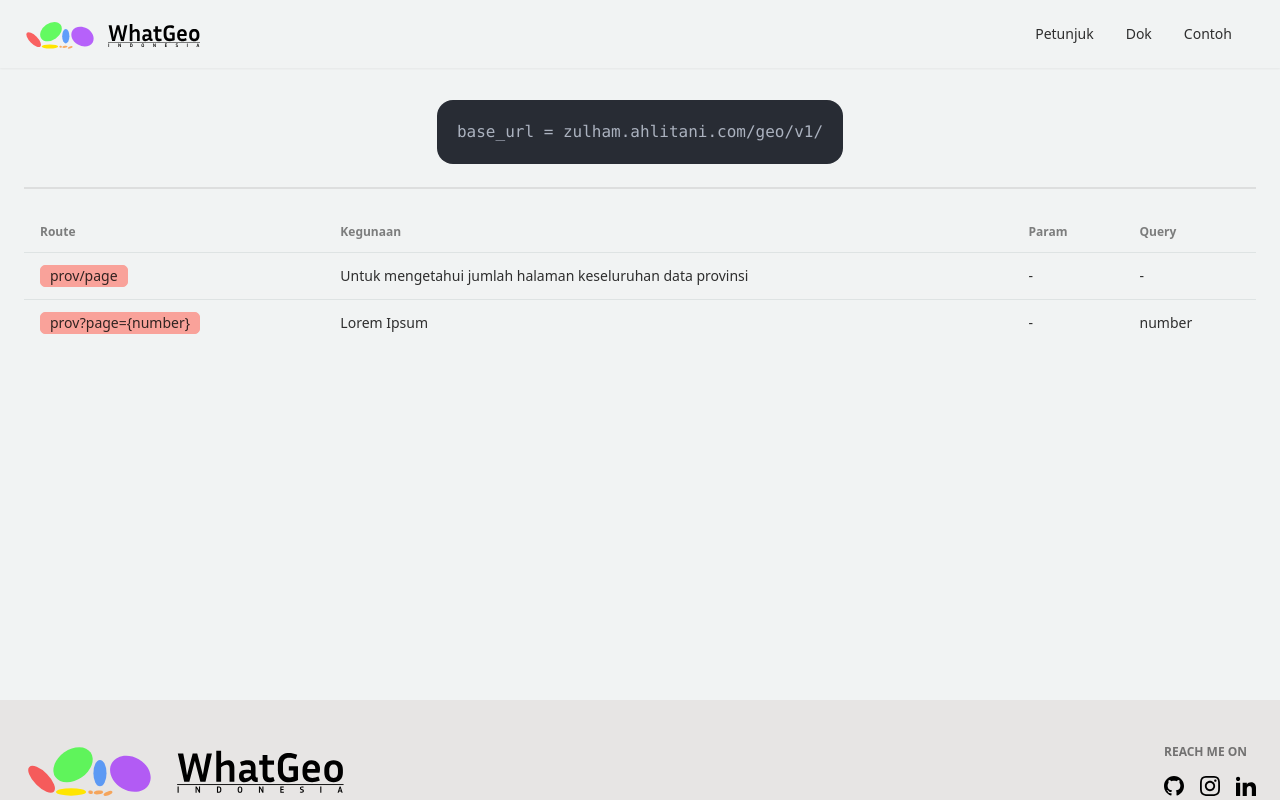
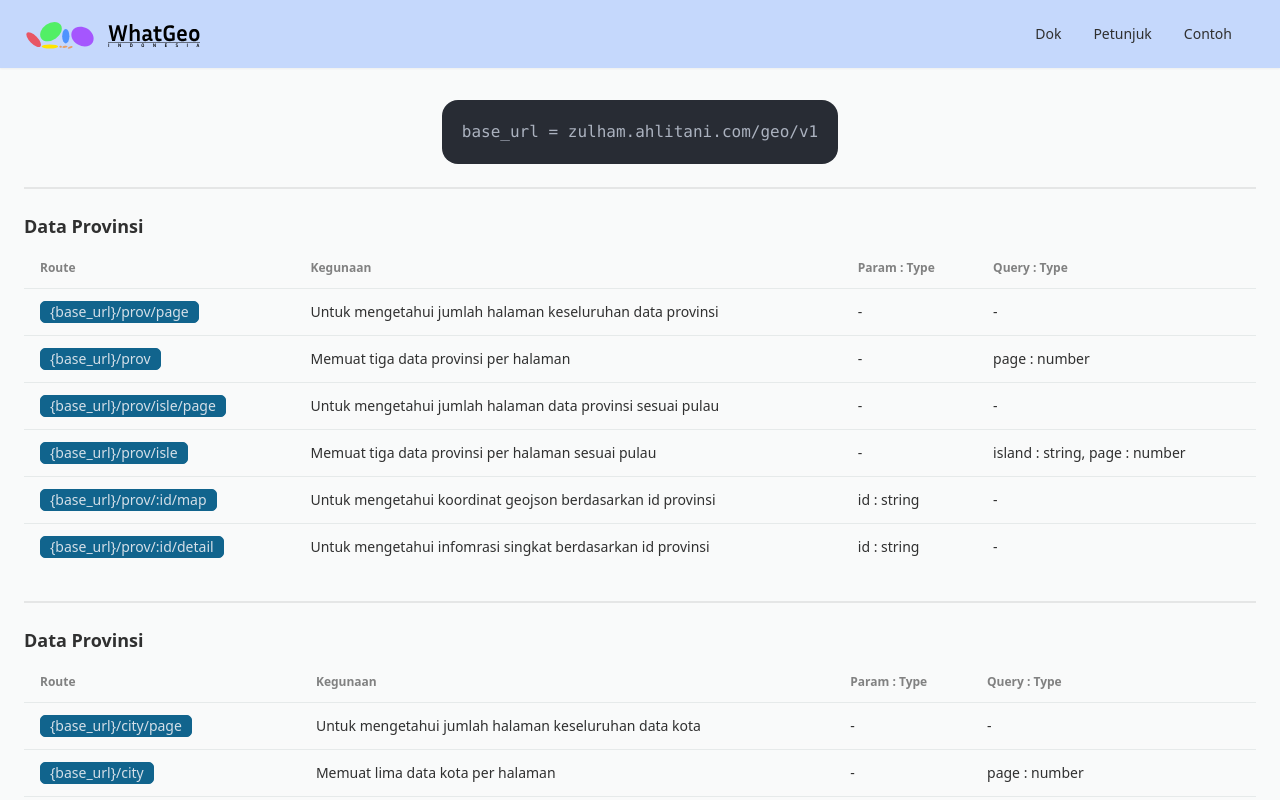
Before and after one commit to Z4nR/WhatGeo, a React (Vite) app in the folder client/: page /doc in a window 1280 px wide. Shown: the top 800 px of the page. Built offline with nearby package versions, Linux system fonts and the light colour scheme.

Commit message:
docs updt done

```diff
--- a/client/src/components/Footer.jsx
+++ b/client/src/components/Footer.jsx
@@ -3,20 +3,20 @@ import desktopLogo from "../assets/logo/desktop-logo.svg";
 
 export default function Footer() {
   return (
-    <footer className="w-full flex justify-center bg-stone-200">
+    <footer className="w-full flex justify-center bg-primary">
       <div className="footer xs:justify-between xs:grid-flow-col max-w-7xl py-10 px-6 text-neutral-content">
         <aside>
           <img className="w-50 md:w-80" src={desktopLogo} alt="website-logo" />
         </aside>
         <nav>
-          <header className="footer-title text-xs text-black">
+          <header className="footer-title text-xs text-black opacity-100">
             Reach me on
           </header>
           <div className="grid grid-flow-col gap-4">
             <Link>
               <svg
                 xmlns="http://www.w3.org/2000/svg"
-                className="h-4 w-4 md:h-5 md:w-5 text-black hover:text-accent"
+                className="h-4 w-4 md:h-5 md:w-5 text-black hover:text-secondary"
                 fill="currentColor"
                 viewBox="0 0 24 24"
               >
@@ -26,7 +26,7 @@ export default function Footer() {
             <Link>
               <svg
                 xmlns="http://www.w3.org/2000/svg"
-                className="h-4 w-4 md:h-5 md:w-5 text-black hover:text-accent"
+                className="h-4 w-4 md:h-5 md:w-5 text-black hover:text-secondary"
                 fill="currentColor"
                 viewBox="0 0 24 24"
               >
@@ -36,7 +36,7 @@ export default function Footer() {
             <Link>
               <svg
                 xmlns="http://www.w3.org/2000/svg"
-                className="h-4 w-4 md:h-5 md:w-5 text-black hover:text-accent"
+                className="h-4 w-4 md:h-5 md:w-5 text-black hover:text-secondary"
                 fill="currentColor"
                 viewBox="0 0 24 24"
               >
--- a/client/src/components/Header.jsx
+++ b/client/src/components/Header.jsx
@@ -3,8 +3,8 @@ import desktopLogo from "../assets/logo/desktop-logo.svg";
 
 export default function Header() {
   return (
-    <header className="w-full flex justify-center sticky z-20 shadow-sm">
-      <div className="navbar px-6 py-2 max-w-7xl bg-base-100">
+    <header className="w-full flex justify-center sticky z-20 shadow-sm bg-primary">
+      <div className="navbar px-6 py-2 max-w-7xl">
         <div className="flex-1">
           <Link to={"/"}>
             <img src={desktopLogo} alt="website-logo" />
@@ -13,18 +13,21 @@ export default function Header() {
         <div className="hidden font-medium sm:flex-none sm:inline-block">
           <ul className="hidden sm:menu sm:menu-horizontal">
             <li>
-              <Link className="hover:bg-accent hover:text-white" to={"/guide"}>
-                Petunjuk
-              </Link>
-            </li>
-            <li>
-              <Link className="hover:bg-accent hover:text-white" to={"/doc"}>
+              <Link className="hover:bg-secondary hover:text-white" to={"/doc"}>
                 Dok
               </Link>
             </li>
             <li>
               <Link
-                className="hover:bg-accent hover:text-white"
+                className="hover:bg-secondary hover:text-white"
+                to={"/guide"}
+              >
+                Petunjuk
+              </Link>
+            </li>
+            <li>
+              <Link
+                className="hover:bg-secondary hover:text-white"
                 to={"/example"}
               >
                 Contoh
@@ -54,18 +57,21 @@ export default function Header() {
             className="dropdown-content z-[1] p-2 menu shadow bg-base-100 rounded-box w-52 px-1"
           >
             <li>
-              <Link className="hover:bg-accent hover:text-white" to={"/guide"}>
-                Petunjuk
-              </Link>
-            </li>
-            <li>
-              <Link className="hover:bg-accent hover:text-white" to={"/doc"}>
+              <Link className="hover:bg-secondary hover:text-white" to={"/doc"}>
                 Dok
               </Link>
             </li>
             <li>
               <Link
-                className="hover:bg-accent hover:text-white"
+                className="hover:bg-secondary hover:text-white"
+                to={"/guide"}
+              >
+                Petunjuk
+              </Link>
+            </li>
+            <li>
+              <Link
+                className="hover:bg-secondary hover:text-white"
                 to={"/example"}
               >
                 Contoh
--- /dev/null
+++ b/client/src/components/docs/TableRoute.jsx
@@ -0,0 +1,34 @@
+export default function TableRoute({ route }) {
+  return (
+    <>
+      <div className="divider" />
+      <h1 className="text-lg font-bold">Data Provinsi</h1>
+      <div className="overflow-x-auto py-2">
+        <table className="table table-md">
+          <thead>
+            <tr>
+              <th>Route</th>
+              <th>Kegunaan</th>
+              <th>Param : Type</th>
+              <th>Query : Type</th>
+            </tr>
+          </thead>
+          <tbody>
+            {route.map((data, index) => (
+              <tr key={index}>
+                <td>
+                  <div className="badge badge-accent w-fit font-medium">
+                    {data.router}
+                  </div>
+                </td>
+                <td>{data.describe}</td>
+                <td>{data.param}</td>
+                <td>{data.query}</td>
+              </tr>
+            ))}
+          </tbody>
+        </table>
+      </div>
+    </>
+  );
+}
--- a/client/src/components/guide/LoadAll.jsx
+++ b/client/src/components/guide/LoadAll.jsx
@@ -46,7 +46,7 @@ export default function LoadAll() {
             {index + 1}. {data.title}
           </h2>
           <p className="py-2 text-justify">{data.description}</p>
-          <div className="mockup-code w-fit max-w-screen-sm pl-5">
+          <div className="mockup-code md:w-fit xs:max-w-screen-sm pl-5">
             <pre>
               <code className="language-javascript hjls">{data.step}</code>
             </pre>
--- a/client/src/pages/DocsPage.jsx
+++ b/client/src/pages/DocsPage.jsx
@@ -1,62 +1,24 @@
 import { useEffect } from "react";
 import hljs from "highlight.js";
+import { cityRoute, provRoute } from "../utils/docs-data";
+import TableRoute from "../components/docs/TableRoute";
 
 export default function DocsPage() {
-  const routeDesc = [
-    {
-      router: "prov/page",
-      describe: "Untuk mengetahui jumlah halaman keseluruhan data provinsi",
-      param: "-",
-      query: "-",
-    },
-    {
-      router: "prov?page={number}",
-      describe: "Lorem Ipsum",
-      param: "-",
-      query: "number",
-    },
-  ];
-
   useEffect(() => {
     hljs.highlightAll();
   }, []);
 
   return (
     <div className="py-4 px-6">
-      <div className="mockup-code w-fit max-w-screen-sm pl-5">
+      <div className="mockup-code xs:w-fit xs:max-w-screen-sm pl-5">
         <pre>
           <code className="language-javascript hjls">
-            base_url = zulham.ahlitani.com/geo/v1/
+            base_url = zulham.ahlitani.com/geo/v1
           </code>
         </pre>
       </div>
-      <div className="divider" />
-      <div className="overflow-x-auto">
-        <table className="table table-md">
-          <thead>
-            <tr>
-              <th>Route</th>
-              <th>Kegunaan</th>
-              <th>Param</th>
-              <th>Query</th>
-            </tr>
-          </thead>
-          <tbody>
-            {routeDesc.map((data, index) => (
-              <tr key={index}>
-                <td>
-                  <div className="badge badge-secondary w-fit">
-                    {data.router}
-                  </div>
-                </td>
-                <td>{data.describe}</td>
-                <td>{data.param}</td>
-                <td>{data.query}</td>
-              </tr>
-            ))}
-          </tbody>
-        </table>
-      </div>
+      <TableRoute route={provRoute} />
+      <TableRoute route={cityRoute} />
     </div>
   );
 }
--- a/client/src/pages/GuidePage.jsx
+++ b/client/src/pages/GuidePage.jsx
@@ -2,7 +2,7 @@ import LoadAll from "../components/guide/LoadAll";
 
 export default function GuidePage() {
   return (
-    <div>
+    <div className="px-6">
       <LoadAll id="load-all" />
       <div className="divider" />
     </div>
--- /dev/null
+++ b/client/src/utils/docs-data.js
@@ -0,0 +1,91 @@
+const provRoute = [
+  {
+    router: "{base_url}/prov/page",
+    describe: "Untuk mengetahui jumlah halaman keseluruhan data provinsi",
+    param: "-",
+    query: "-",
+  },
+  {
+    router: "{base_url}/prov",
+    describe: "Memuat tiga data provinsi per halaman",
+    param: "-",
+    query: "page : number",
+  },
+  {
+    router: "{base_url}/prov/isle/page",
+    describe: "Untuk mengetahui jumlah halaman data provinsi sesuai pulau",
+    param: "-",
+    query: "-",
+  },
+  {
+    router: "{base_url}/prov/isle",
+    describe: "Memuat tiga data provinsi per halaman sesuai pulau",
+    param: "-",
+    query: "island : string, page : number",
+  },
+  {
+    router: "{base_url}/prov/:id/map",
+    describe: "Untuk mengetahui koordinat geojson berdasarkan id provinsi",
+    param: "id : string",
+    query: "-",
+  },
+  {
+    router: "{base_url}/prov/:id/detail",
+    describe: "Untuk mengetahui infomrasi singkat berdasarkan id provinsi",
+    param: "id : string",
+    query: "-",
+  },
+];
+
+const cityRoute = [
+  {
+    router: "{base_url}/city/page",
+    describe: "Untuk mengetahui jumlah halaman keseluruhan data kota",
+    param: "-",
+    query: "-",
+  },
+  {
+    router: "{base_url}/city",
+    describe: "Memuat lima data kota per halaman",
+    param: "-",
+    query: "page : number",
+  },
+  {
+    router: "{base_url}/city/prov/page",
+    describe: "Untuk mengetahui jumlah halaman data kota sesuai pulau",
+    param: "-",
+    query: "-",
+  },
+  {
+    router: "{base_url}/city/prov",
+    describe: "Memuat lima data kota per halaman sesuai pulau",
+    param: "-",
+    query: "prov : number, page : number",
+  },
+  {
+    router: "{base_url}/city/isle/page",
+    describe: "Untuk mengetahui jumlah halaman data kota sesuai pulau",
+    param: "-",
+    query: "-",
+  },
+  {
+    router: "{base_url}/city/isle",
+    describe: "Memuat lima data kota per halaman sesuai pulau",
+    param: "-",
+    query: "island : string, page : number",
+  },
+  {
+    router: "{base_url}/city/:id/map",
+    describe: "Untuk mengetahui koordinat geojson berdasarkan id kota",
+    param: "id : string",
+    query: "-",
+  },
+  {
+    router: "{base_url}/city/:id/destiny",
+    describe: "Untuk mengetahui daftar lokasi liburan berdasarkan id kota",
+    param: "id : string",
+    query: "-",
+  },
+];
+
+export { provRoute, cityRoute };
--- a/client/tailwind.config.js
+++ b/client/tailwind.config.js
@@ -17,15 +17,15 @@ export default {
     themes: [
       {
         mytheme: {
-          primary: "#b6b7ef",
-          secondary: "#f9a29a",
-          accent: "#39cc62",
-          neutral: "#312833",
-          "base-100": "#f1f3f3",
-          info: "#a8b7f0",
-          success: "#0e7159",
-          warning: "#e2a712",
-          error: "#eb1455",
+          primary: "#c4d8fc",
+          secondary: "#f9844d",
+          accent: "#11648e",
+          neutral: "#202e3c",
+          "base-100": "#f9fafa",
+          info: "#123eed",
+          success: "#0d6856",
+          warning: "#eea744",
+          error: "#db242d",
         },
       },
     ],
```
